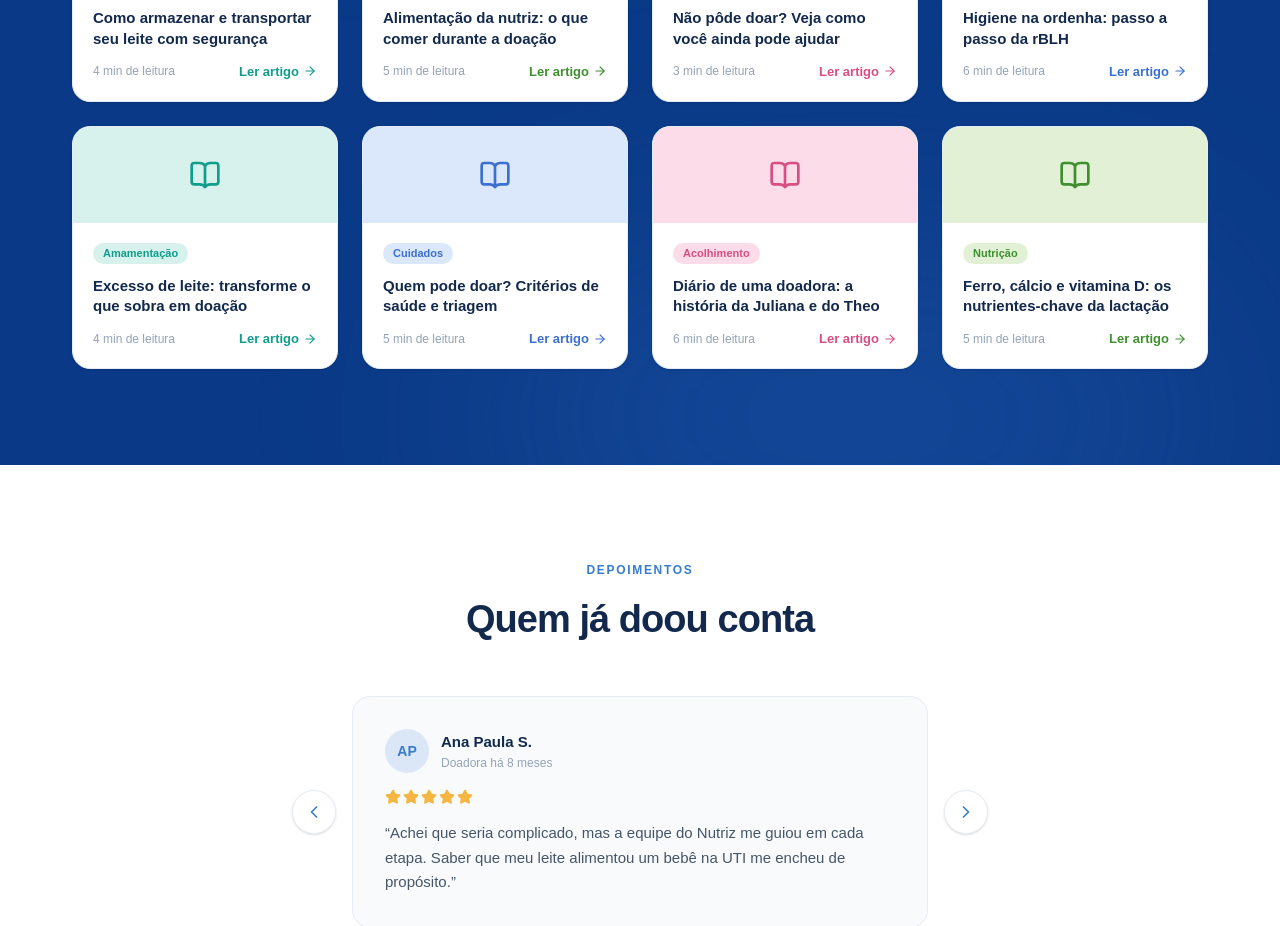
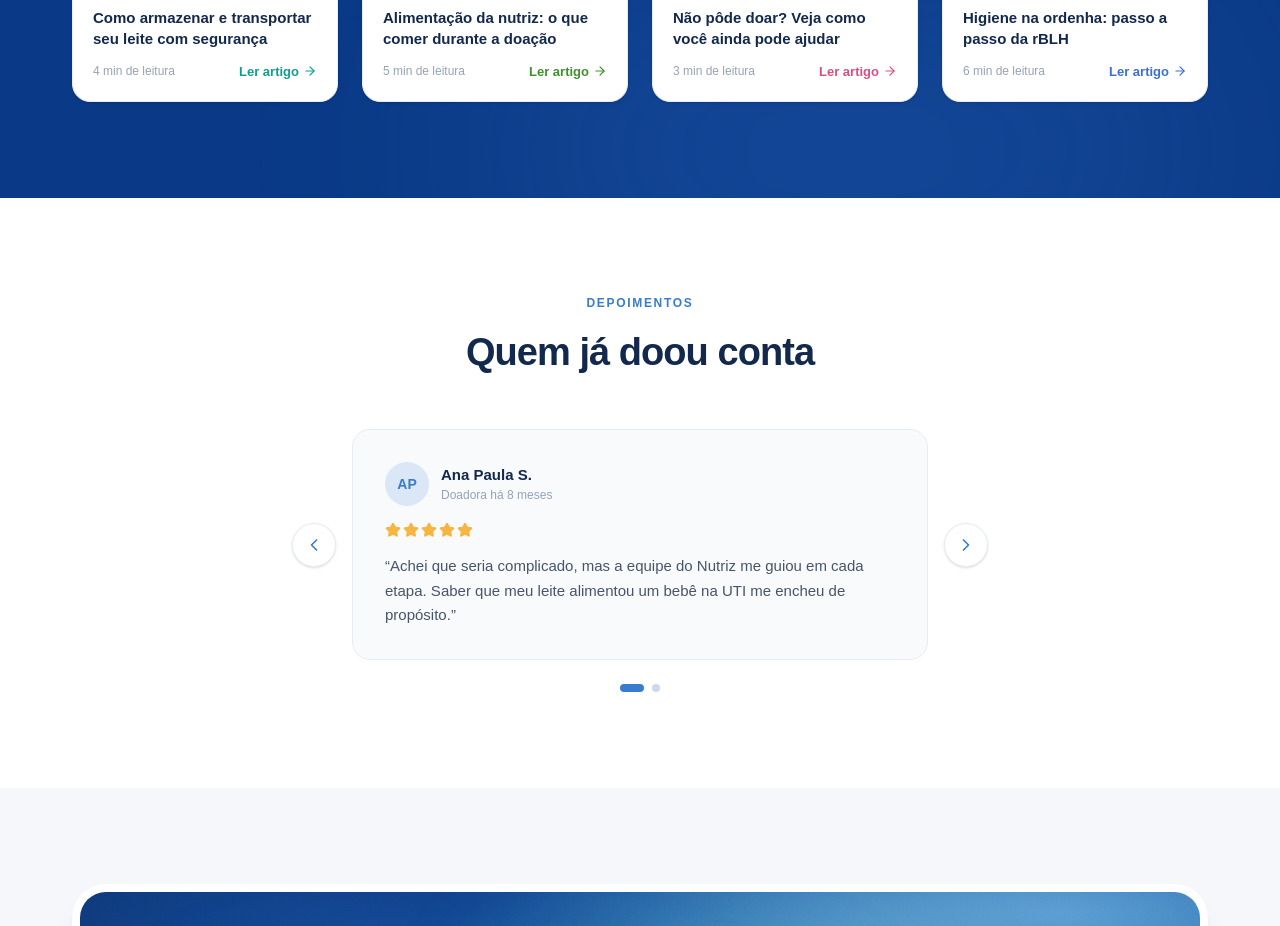
Before and after one commit to Nutriz-Inc/web-nutriz, a React (Vite) app: page / in a window 1280 px wide. Shown: the part 4100-5026 px from the top of the page. Built offline with nearby package versions, Linux system fonts and the light colour scheme; no server answers.

Commit message:
fix: limita a landing a 4 artigos em destaque
A expansao dos dados na Central de Conteudos fez a landing herdar
os 8 artigos (o grid lg:grid-cols-4 e o texto "Artigos para te apoiar
em cada fase" foram pensados como teaser de 4, nao catalogo
completo). Landing volta a mostrar so os 4 originais.

```diff
--- a/src/pages/public/landing-page/mock.ts
+++ b/src/pages/public/landing-page/mock.ts
@@ -22,13 +22,18 @@ const LANDING_ARTICLE_COLORS: Record<
 	Cuidados: { categoryColor: "#3b6fd0", accent: "#dbe7fb" },
 };
 
-export const ARTICLES: Article[] = SHARED_ARTICLES.map((article) => ({
-	id: article.id,
-	category: article.category,
-	title: article.title,
-	readTime: `${article.readTimeMinutes} min de leitura`,
-	...LANDING_ARTICLE_COLORS[article.category],
-}));
+// A landing mostra só um teaser de 4 artigos (grid lg:grid-cols-4) — o
+// catálogo completo (agora com mais conteúdos) fica na Central de
+// Conteúdos, área logada. Os 4 primeiros são os originais da spec.
+export const ARTICLES: Article[] = SHARED_ARTICLES.slice(0, 4).map(
+	(article) => ({
+		id: article.id,
+		category: article.category,
+		title: article.title,
+		readTime: `${article.readTimeMinutes} min de leitura`,
+		...LANDING_ARTICLE_COLORS[article.category],
+	}),
+);
 
 export type Testimonial = {
 	name: string;
```
